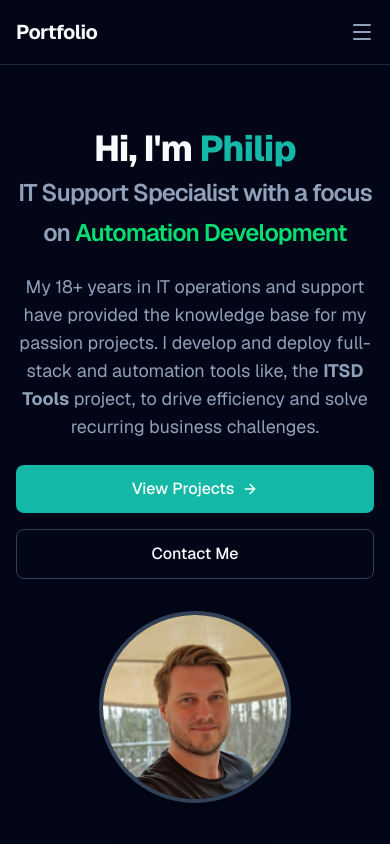
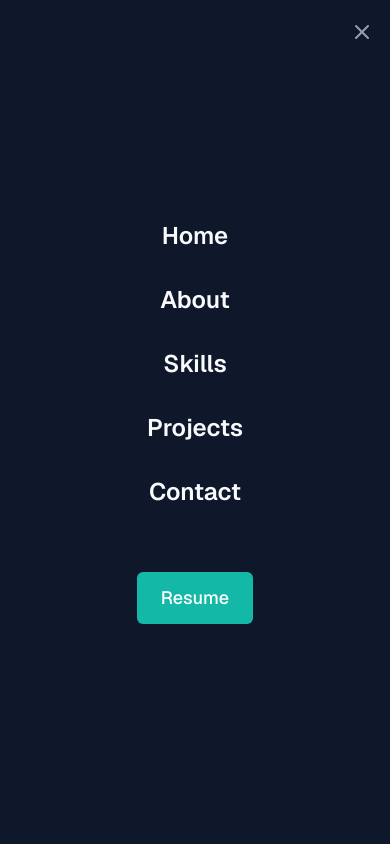
Before and after one commit to mutumba23/portfolio-website, a Next.js app: page / in a window 390 px wide. Both pictures are taken after a click on the button "Toggle menu". Shown: the top 844 px of the page. Built offline with nearby package versions, Linux system fonts and the light colour scheme.

Commit message:
Fixed menu on mobile

```diff
--- a/src/components/Header.tsx
+++ b/src/components/Header.tsx
@@ -1,7 +1,13 @@
+    'use client'; // Ensure this is present for hooks
+
     import Link from 'next/link';
-import { Menu } from 'lucide-react';
+    import { Menu, X } from 'lucide-react'; // Import X for the close icon
+    import { useState } from 'react'; // ⬅️ NEW: Import useState
 
     const Header = () => {
+        // ⬅️ NEW: State to manage the mobile menu's open/closed status
+        const [isMenuOpen, setIsMenuOpen] = useState(false);
+
         const navItems = [
             { name: 'Home', href: '#home' },
             { name: 'About', href: '#about' },
@@ -10,8 +16,19 @@
             { name: 'Contact', href: '#contact' },
         ];
 
+        // Helper function to close the menu after clicking a link
+        const handleLinkClick = () => {
+            setIsMenuOpen(false);
+        };
+
         return (
-        <header className="sticky top-0 z-50 w-full border-b border-slate-800 bg-background/80 backdrop-blur-sm">
+            <header
+                    className={`sticky top-0 z-50 w-full border-b border-slate-800 ${
+                        isMenuOpen
+                            ? 'bg-slate-900' // Use solid when menu is open
+                            : 'bg-background/80 backdrop-blur-sm' // Use translucent/blur when menu is closed
+                    }`}
+                >
                 <div className="container mx-auto flex h-16 items-center justify-between px-4">
                     <div className="text-xl font-bold tracking-tight text-foreground">
                         <Link href="/">Portfolio</Link>
@@ -36,10 +53,45 @@
                         </a>
                     </nav>
 
-                {/* Mobile Menu Button (Placeholder) */}
-                <button className="md:hidden text-slate-400 hover:text-foreground">
-                    <Menu className="h-6 w-6" />
+                    {/* Mobile Menu Button (Toggle) */}
+                    <button
+                        onClick={() => setIsMenuOpen(!isMenuOpen)} // ⬅️ ADDED: Click handler to toggle state
+                        className="md:hidden text-slate-400 hover:text-foreground z-50" // High Z-index
+                        aria-label="Toggle menu"
+                    >
+                        {isMenuOpen ? (
+                            <X className="h-6 w-6" /> // Show X icon when open
+                        ) : (
+                            <Menu className="h-6 w-6" /> // Show Menu icon when closed
+                        )}
                     </button>
+                </div>
+
+                {/* Mobile Navigation (Conditional Display) */}
+                <div
+                    className={`fixed inset-0 bg-slate-900 transition-transform duration-300 ease-in-out ${ // ⬅️ ADDED: opacity-100 and z-[9999]
+                        isMenuOpen ? 'translate-x-0' : 'translate-x-full'
+                    } md:hidden`}
+                >
+                    <nav className="flex flex-col items-center justify-center space-y-8 py-10 h-full">
+                        {navItems.map((item) => (
+                            <Link
+                                key={item.name}
+                                href={item.href}
+                                onClick={handleLinkClick} // ⬅️ ADDED: Close menu on link click
+                                className="text-2xl font-semibold text-foreground transition-colors hover:text-accent"
+                            >
+                                {item.name}
+                            </Link>
+                        ))}
+                        <a
+                            href="/resume.pdf"
+                            onClick={handleLinkClick}
+                            className="rounded-md bg-accent px-6 py-3 text-lg font-medium text-accent-foreground hover:bg-accent/90 mt-8"
+                        >
+                            Resume
+                        </a>
+                    </nav>
                 </div>
             </header>
         );
```
Lines whose indentation alone changed are shown as unchanged.
